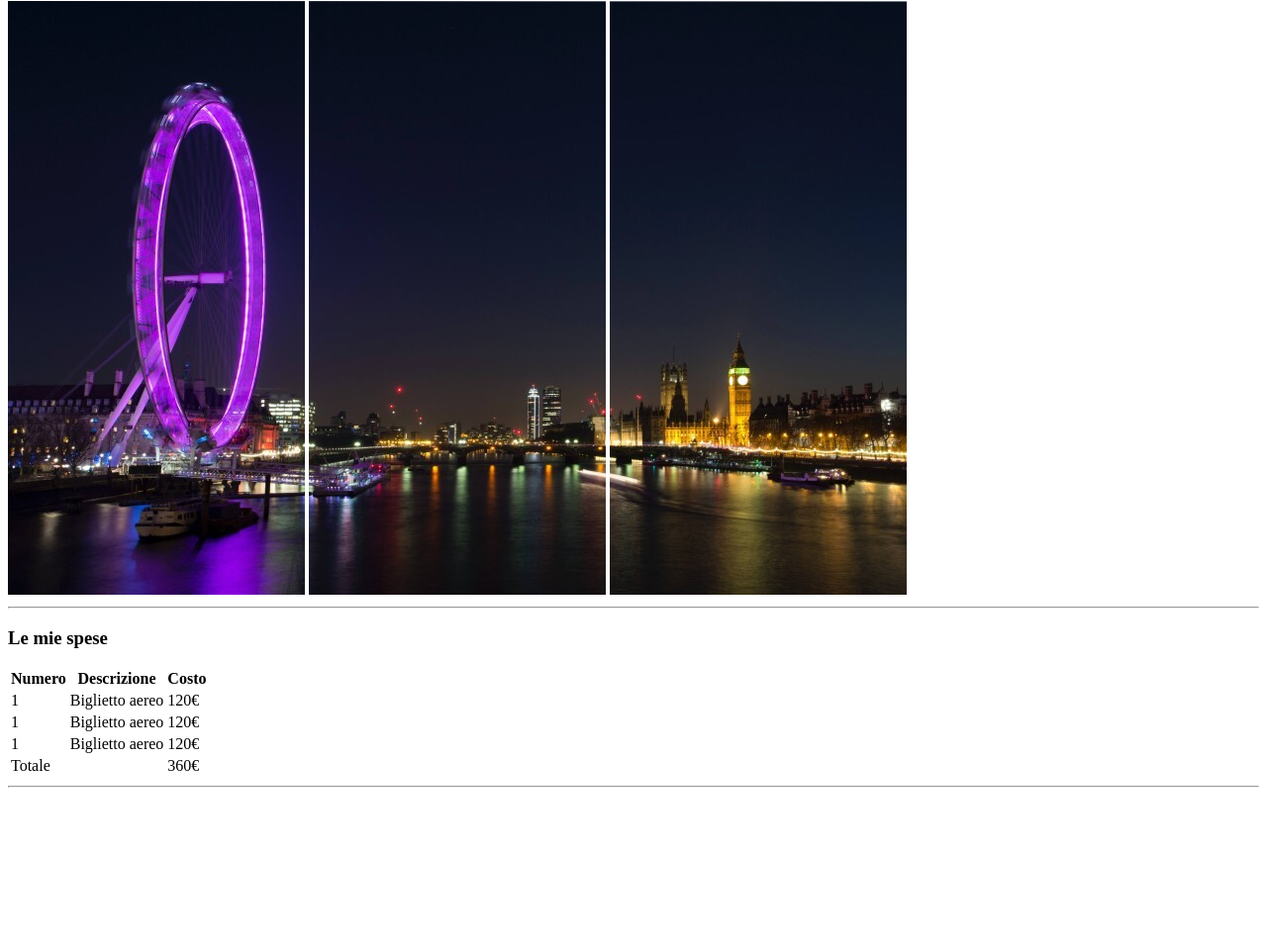
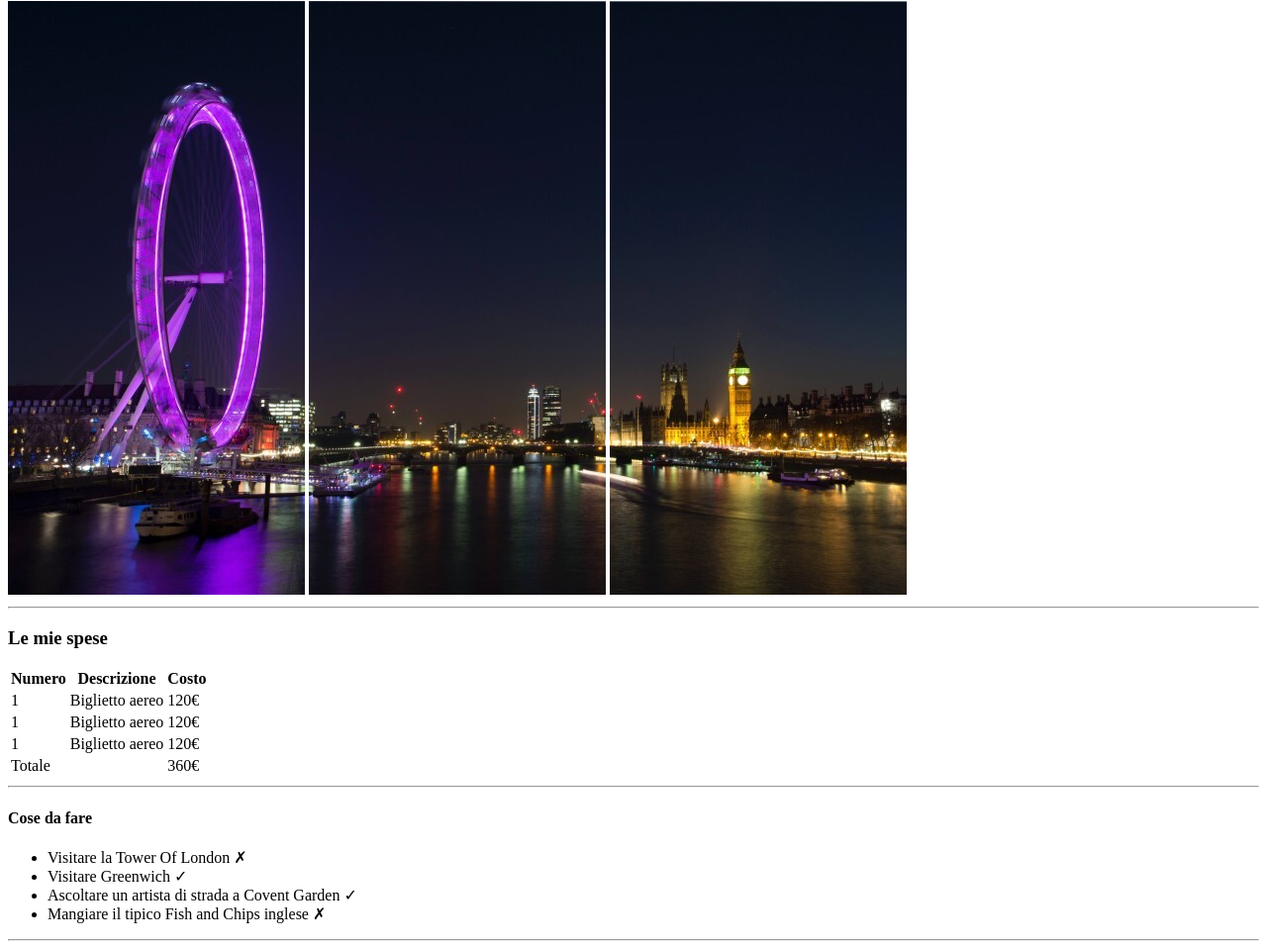
Before and after one commit to davide-rullo/html-london-trip, a plain HTML site: page index.html in a window 1280 px wide. Shown: the part 79-1038 px from the top of the page at 99% size. Before the commit the page ends 883 px from the top, so only its background shows below. Drawn offline with Linux system fonts and the light colour scheme.

Commit message:
Fourth commit
Added "cose da fare" section

```diff
--- a/index.html
+++ b/index.html
@@ -53,6 +53,19 @@
 
         </section>
 
+        <!-- Cose da fare section -->
+        <section>
+
+            <h4>Cose da fare</h4>
+            <ul>
+                <li>Visitare la Tower Of London &#10007</li>
+                <li>Visitare Greenwich &#10003</li>
+                <li>Ascoltare un artista di strada a Covent Garden &#10003</li>
+                <li>Mangiare il tipico Fish and Chips inglese &#10007</li>
+            </ul>
+            <hr>
+        </section>
+
 
     </main>
 
```
